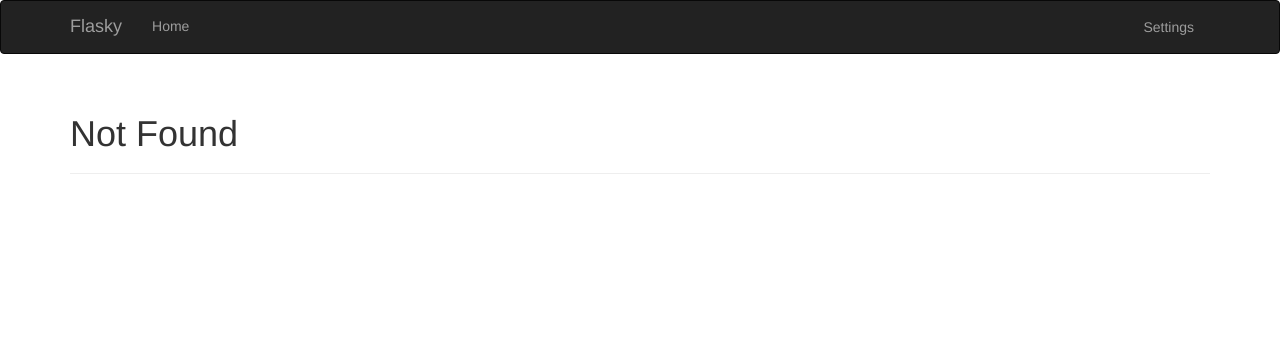
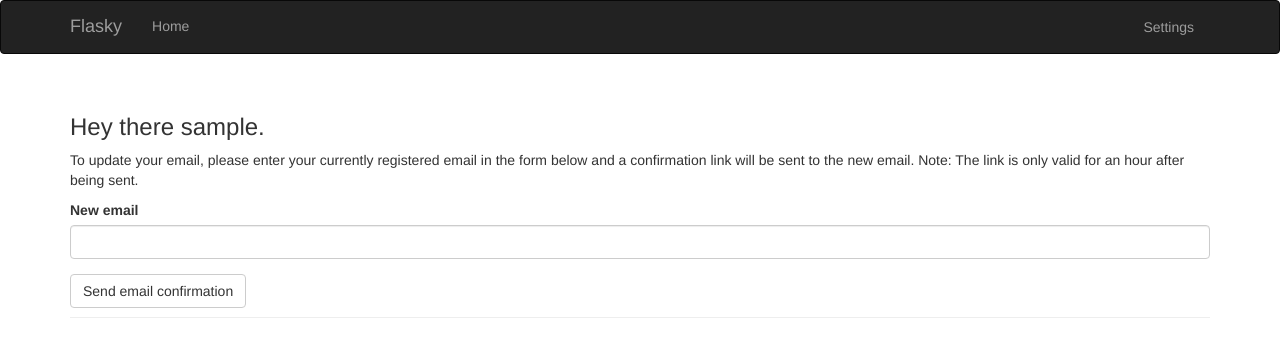
Before and after one commit to ElvisHernandez/Python_flask_blog, a Flask app: page /auth/update_email in a window 1280 px wide. Shown: the top 357 px of the page. Run offline with Flask 2, Linux system fonts and the light colour scheme; the visitor is signed in with stand-in values (Sample User, id 1); some libraries are stand-ins or nearby versions.

Commit message:
added update email feature

```diff
--- a/app/auth/forms.py
+++ b/app/auth/forms.py
@@ -53,3 +53,7 @@ class ResetPasswordForm(FlaskForm):
         EqualTo('new_password_confirmation',message="Passwords must match.")])
     new_password_confirmation = PasswordField('New password confirmation', validators=[DataRequired()])
     submit = SubmitField('Reset Password')
+
+class EmailUpdateForm(FlaskForm):
+    email = StringField('New email',validators=[DataRequired(),Length(1,64),Email()])
+    submit = SubmitField('Send email confirmation')
--- a/app/auth/views.py
+++ b/app/auth/views.py
@@ -4,7 +4,7 @@ from . import auth
 from ..db.UserModel import User
 from ..db.config import Database,Config
 from .forms import LoginForm,RegistrationForm,\
-UpdatePasswordForm,PasswordResetEmailForm,ResetPasswordForm
+UpdatePasswordForm,PasswordResetEmailForm,ResetPasswordForm, EmailUpdateForm
 from psycopg2 import Error
 from ..email import send_email
 
@@ -138,8 +138,6 @@ def send_reset_password_email():
                 return redirect(url_for('auth.send_reset_password_email'))
         except:
             print ('Something went wrong sending the password reset email')
-
-
     return render_template('auth/password_email_reset.html',form=form)
 
 @auth.route('/reset_password/<username>/<token>',methods=['GET','POST'])
@@ -163,3 +161,28 @@ def reset_password(username,token):
             return redirect(url_for('auth.send_reset_password_email'))
     except:
         print ('Something went wrong resetting the password')
+
+@auth.route('/update_email',methods=['GET','POST'])
+@login_required
+def send_update_email():
+    form = EmailUpdateForm()
+    if form.validate_on_submit():
+        token = current_user.generate_confirmation_token()
+        send_email(form.email.data,'Email Update Confirmation Link',
+            'auth/email/update_email',new_email=form.email.data,token=token)
+        flash('A confirmation link was sent to the new email you entered.')
+        form.email.data = ''
+    return render_template('auth/Email_update.html',form=form)
+
+@auth.route('/update_email/<email>/<token>')
+@login_required
+def update_email(email,token):
+    if current_user.confirm(token):
+        db = Database(Config)
+        g.db = db.connection()
+        new_prop = {'email':email}
+        current_user.update(new_prop)
+        flash('Your email has been successfully updated!')
+    else:
+        flash('Invalid or expired token.')
+    return redirect(url_for('main.index'))
--- a/app/db/UserModel.py
+++ b/app/db/UserModel.py
@@ -114,11 +114,9 @@ class User(UserMixin,CRUD):
         '''prop_dict is a dictionary with the attributes/columns that
         you want to update as keys, and their values as the values.
         e.g. prop_dict = {'username': 'TheNewUsername','role': 'TheNewRole'}'''
-
-        for prop in prop_dict:
-            if prop == "password":
-                print ('You cannot update the password in this way')
-                return None
+        if "password" in prop_dict:
+            print ('You cannot update the password in this way')
+            return None
         if self.in_db is True:
             user = self._update(self.tablename,self.id,prop_dict)
             if user is not None:
--- /dev/null
+++ b/app/templates/auth/Email_update.html
@@ -0,0 +1,15 @@
+{% extends "base.html" %}
+{% import "bootstrap/wtf.html" as wtf %}
+
+{% block page_content %}
+    <div class='page-header'>
+        <h3>Hey there {{current_user.username}}.</h3>
+        <p>
+             To update your email,
+            please enter your currently registered email in the form below
+            and a confirmation link will be sent to the new email. Note:
+            The link is only valid for an hour after being sent.
+        </p>
+        {{ wtf.quick_form(form) }}
+    </div>
+{% endblock %}
--- a/app/templates/base.html
+++ b/app/templates/base.html
@@ -40,8 +40,9 @@
             </a>
 
             <div class="dropdown-menu" aria-labelledby="dropdownMenuLink">
-              <a class="dropdown-item" href="{{ url_for('auth.logout') }}">Log Out</a><br/>
-              <a class="dropdown-item" href="{{ url_for('auth.update_password') }}">Update Password</a>
+              <a class="dropdown-item btn btn-secondary" href="{{ url_for('auth.logout') }}">Log Out</a><br/>
+              <a class="dropdown-item btn btn-secondary" href="{{ url_for('auth.update_password') }}">Update Password</a>
+              <a class="dropdown-item btn btn-secondary" href="{{ url_for('auth.send_update_email') }}">Update Email</a>
             </div>
           </li>
           <!-- <li><a href="{{ url_for('auth.logout') }}">Log Out</a></li> -->
```
Also changed, not shown: app/templates/auth/email/update_email.html (added, +16 -0 lines).
